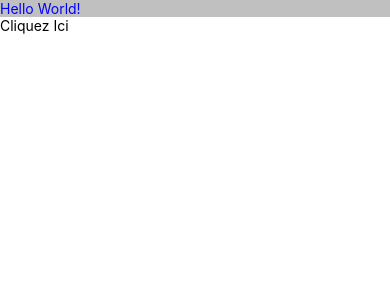
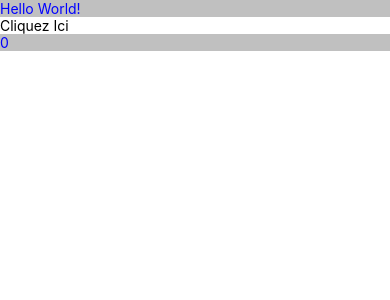
Before and after one commit to fyambos/AwesomeProject, a React Native app: screen / in a window 390 px wide. Shown: the top 300 px of the page. Built offline with nearby package versions, Linux system fonts and the light colour scheme.

Commit message:
bouton (touchableopacity) avec affichage (useState)

```diff
--- a/src/App.js
+++ b/src/App.js
@@ -1,5 +1,4 @@
 import React from 'react';
-import type {Node} from 'react';
 import {
   Text,
   View,
@@ -7,12 +6,16 @@ import {
 } from 'react-native';
 
 import style from './style/global';
+import { useState } from 'react';
+
 //function App () { } mais const App est plus facile a exporter
 const App = () => {
-  let clickCount=0;
+  //useState pour raffraichir l'affichage
+  const [count, setCount]= useState(0);
+
   const onPressHandler = () => {
-    clickCount+=1;
-    console.log("cliqué sur le bouton, "+clickCount+" fois!");
+    setCount(count+1);
+    console.log("cliqué sur le bouton, "+count+" fois!");
   }
 
   return (<>
@@ -24,6 +27,9 @@ const App = () => {
               <Text>Cliquez Ici</Text>
           </TouchableOpacity>
   </View>
+  <View>
+          <Text style={style.text}>{count}</Text>
+	</View>
   </>);
 };
 
```
